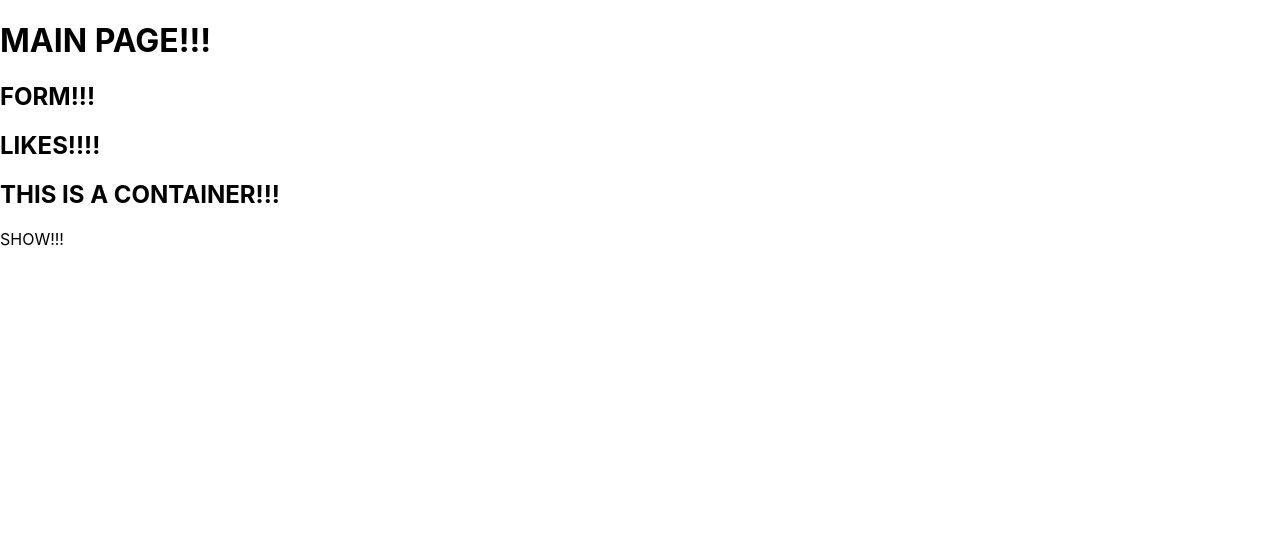
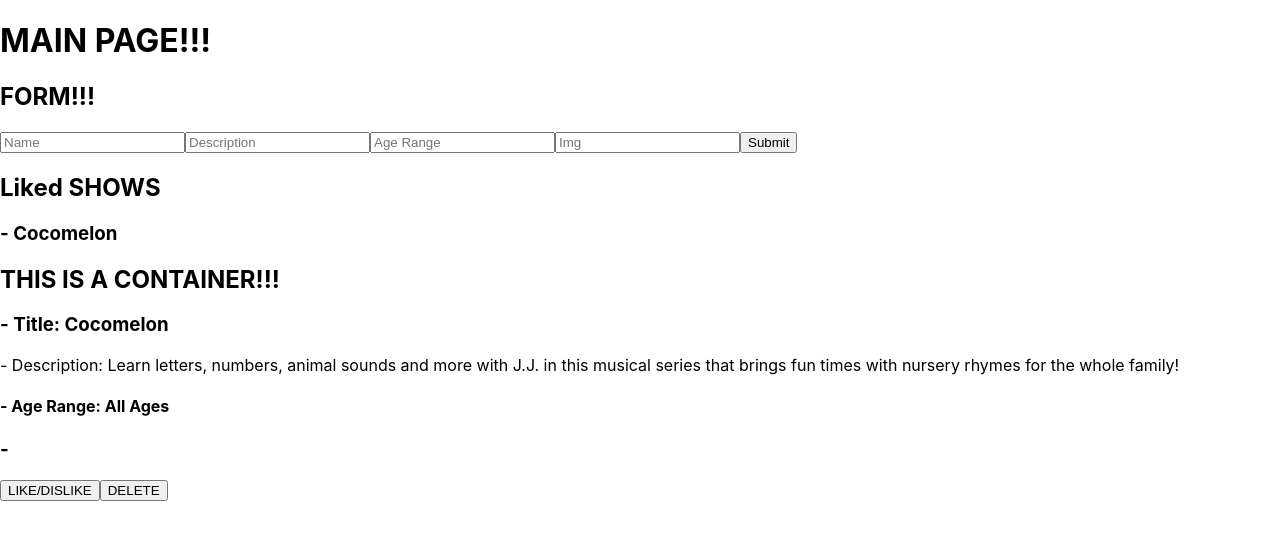
Before and after one commit to rob1694/cartoon_info_app-FrontEnd, a React (Create React App) app: page / in a window 1280 px wide. Shown: the top 540 px of the page. Built offline with nearby package versions, Linux system fonts and the light colour scheme.

Commit message:
played with Dummy Data

```diff
--- a/src/components/App.js
+++ b/src/components/App.js
@@ -2,6 +2,8 @@
 import MainPage from './MainPage';
 
 function App() {
+
+
   return (
     <MainPage />
   );
--- a/src/components/CartoonContainer.js
+++ b/src/components/CartoonContainer.js
@@ -1,11 +1,13 @@
 import React from 'react'
 import CartoonShow from './CartoonShow';
 
- function CartoonContainer() {
+ function CartoonContainer({ Dummyshow } ) {
+
+
     return (
         <div>
             <h2>THIS IS A CONTAINER!!!</h2>
-            <CartoonShow />
+            <CartoonShow Dummyshow = {Dummyshow}/>
         </div>
 
     )
--- a/src/components/CartoonForm.js
+++ b/src/components/CartoonForm.js
@@ -1,8 +1,17 @@
 import React from 'react'
 
 function CartoonForm() {
+
+
     return (
-        <h2>FORM!!!</h2>
+        <div>
+            <h2>FORM!!!</h2>
+            <input placeholder= "Name"></input>
+            <input placeholder= "Description"></input>
+            <input placeholder= "Age Range"></input>
+            <input placeholder= "Img"></input>
+            <button>Submit</button>
+        </div>
     )
 }
 
--- a/src/components/CartoonShow.js
+++ b/src/components/CartoonShow.js
@@ -1,11 +1,17 @@
 import React from 'react'
 
-function CartoonShow() {
+function CartoonShow( { Dummyshow }) {
 
+    const { name, Description, Age_range, IMG, id } = Dummyshow;
 
     return (
         <div>
-            SHOW!!!
+            <h3>- Title: {name}</h3>
+            <p>- Description: {Description}</p>
+            <h4>- Age Range: {Age_range} </h4>
+            <h3>- {IMG}</h3>
+            <button>LIKE/DISLIKE</button>
+            <button>DELETE</button>
         </div>
     )
 }
--- a/src/components/LikedCartoonContainer.js
+++ b/src/components/LikedCartoonContainer.js
@@ -1,8 +1,14 @@
 import React from 'react'
 
- function LikedCartoonContainer() {
+ function LikedCartoonContainer({ Dummyshow }) {
+
+    const { name } = Dummyshow;
+
     return (
-       <h2>LIKES!!!!</h2>
+        <div>
+            <h2>Liked SHOWS</h2>
+            <h3>- {name} </h3>
+        </div>
     )
 }
 
--- a/src/components/MainPage.js
+++ b/src/components/MainPage.js
@@ -4,12 +4,23 @@
 import LikedCartoonContainer from './LikedCartoonContainer';
 
 function MainPage() {
+
+
+    const Dummyshow =
+        {
+        name: "Cocomelon",
+        Description: "Learn letters, numbers, animal sounds and more with J.J. in this musical series that brings fun times with nursery rhymes for the whole family!",
+        Age_range: "All Ages",
+        IMG: "",
+        id: 1
+       }
+
     return (
         <div>
             <h1>MAIN PAGE!!!</h1>
             <CartoonForm />
-            <LikedCartoonContainer />
-            <CartoonContainer />
+            <LikedCartoonContainer Dummyshow = {Dummyshow}/>
+            <CartoonContainer Dummyshow = {Dummyshow}/>
         </div>
 
     )
```
